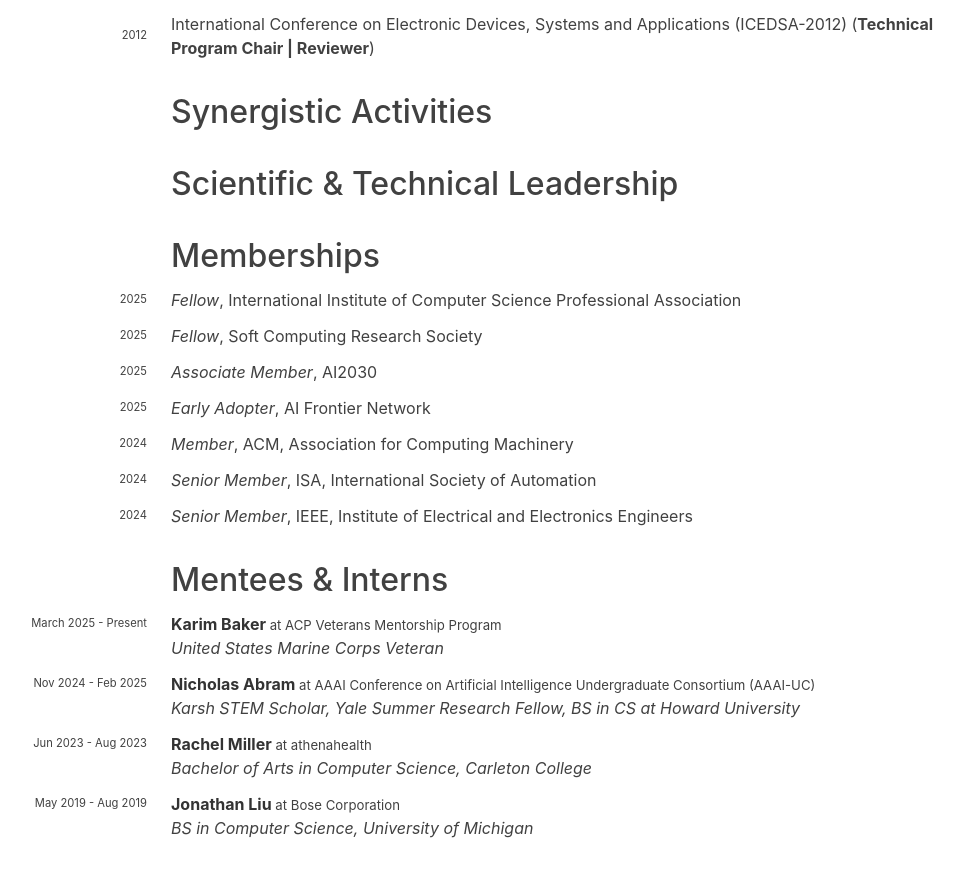
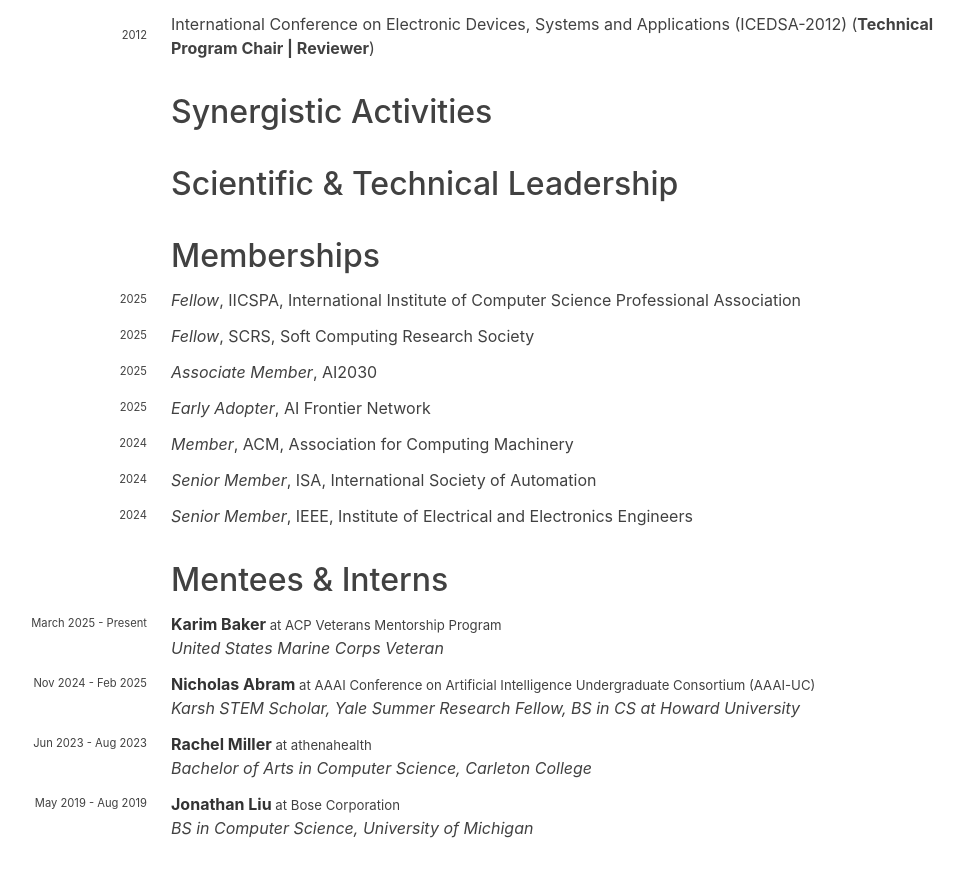
Before and after one commit to hariharanragothaman/hariharanragothaman.github.io, a Jekyll site: the page built from cv.md, in a window 1280 px wide and 900 px high, scrolled down 7159 px. Shown: the top 877 px of the window, without its empty margins (161-1125 px from the left). Built offline with Jekyll 4.4.1, drawn with Linux system fonts in a browser that asks for light colours; nearby versions of some CDN libraries; some web fonts are replaced.

Commit message:
Polishes and Updates

```diff
--- a/_data/membership.yaml
+++ b/_data/membership.yaml
@@ -1,8 +1,8 @@
-- institution: International Institute of Computer Science Professional Association
+- institution: IICSPA, International Institute of Computer Science Professional Association
   position: Fellow
   year: 2025
 
-- institution: Soft Computing Research Society
+- institution: SCRS, Soft Computing Research Society
   position: Fellow
   year: 2025
 
```
